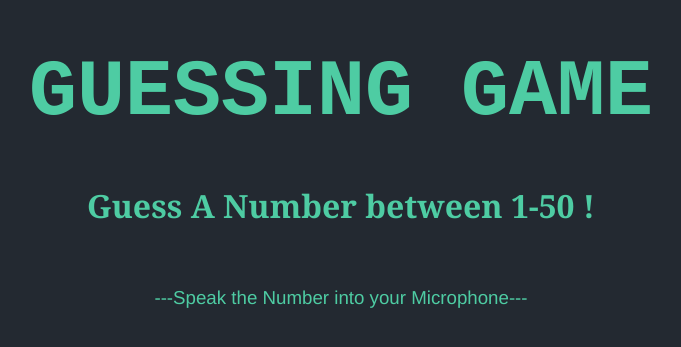
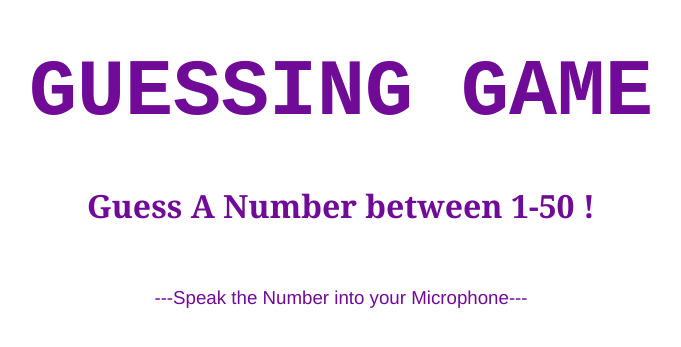
Before and after one commit to khu5h1/Open-GuessGame, a plain HTML site: page index.html in a window 1280 px wide. Shown: the part 217-564 px from the top of the page, without its empty margins (299-980 px from the left). Drawn offline with Linux system fonts and the light colour scheme.

Commit message:
Update style.css

```diff
--- a/style.css
+++ b/style.css
@@ -1,7 +1,7 @@
 :root {
-    --bg-color-: #232931;
+    --bg-color-: #0;
 
-    --tri-color-: #4ecca3;
+    --tri-color-: #700B97;
   }
   * {
     box-sizing: border-box;
```
